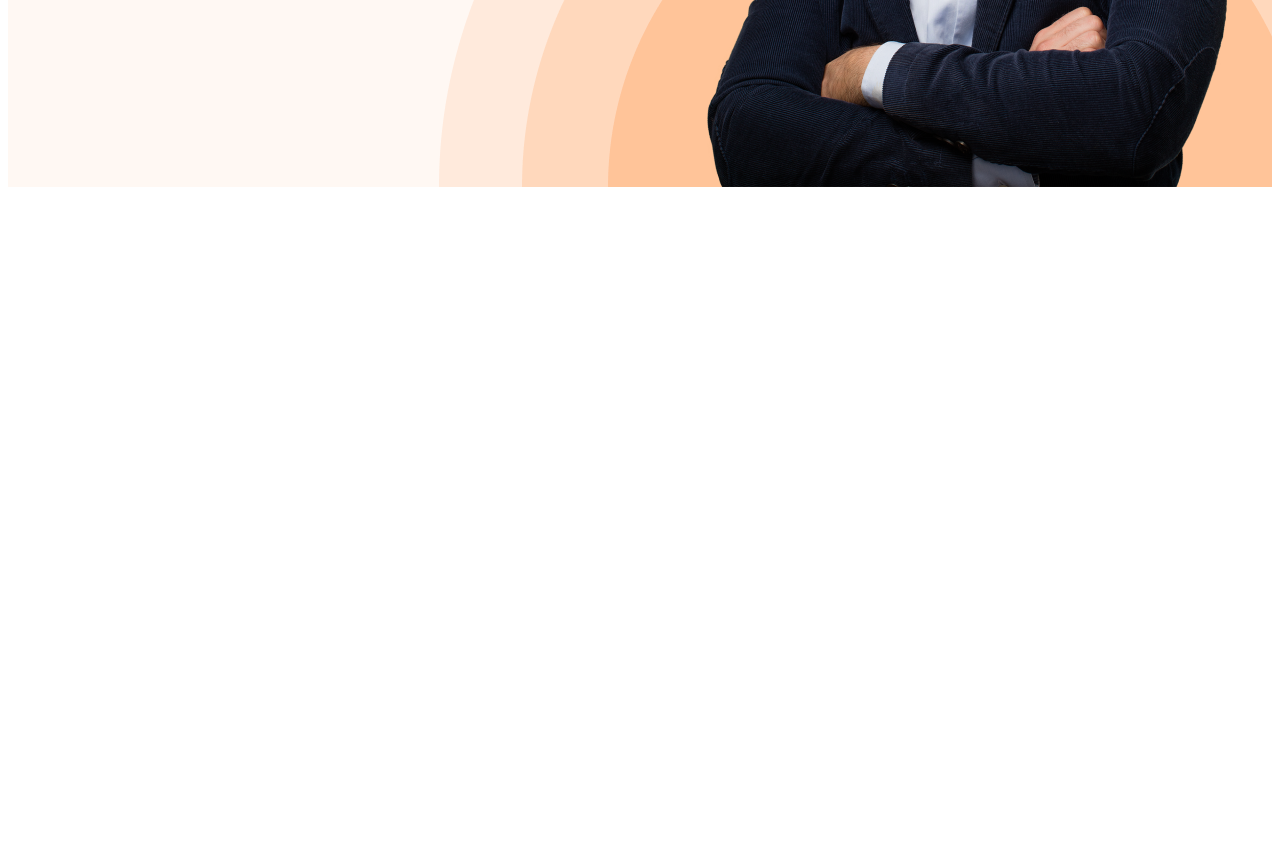
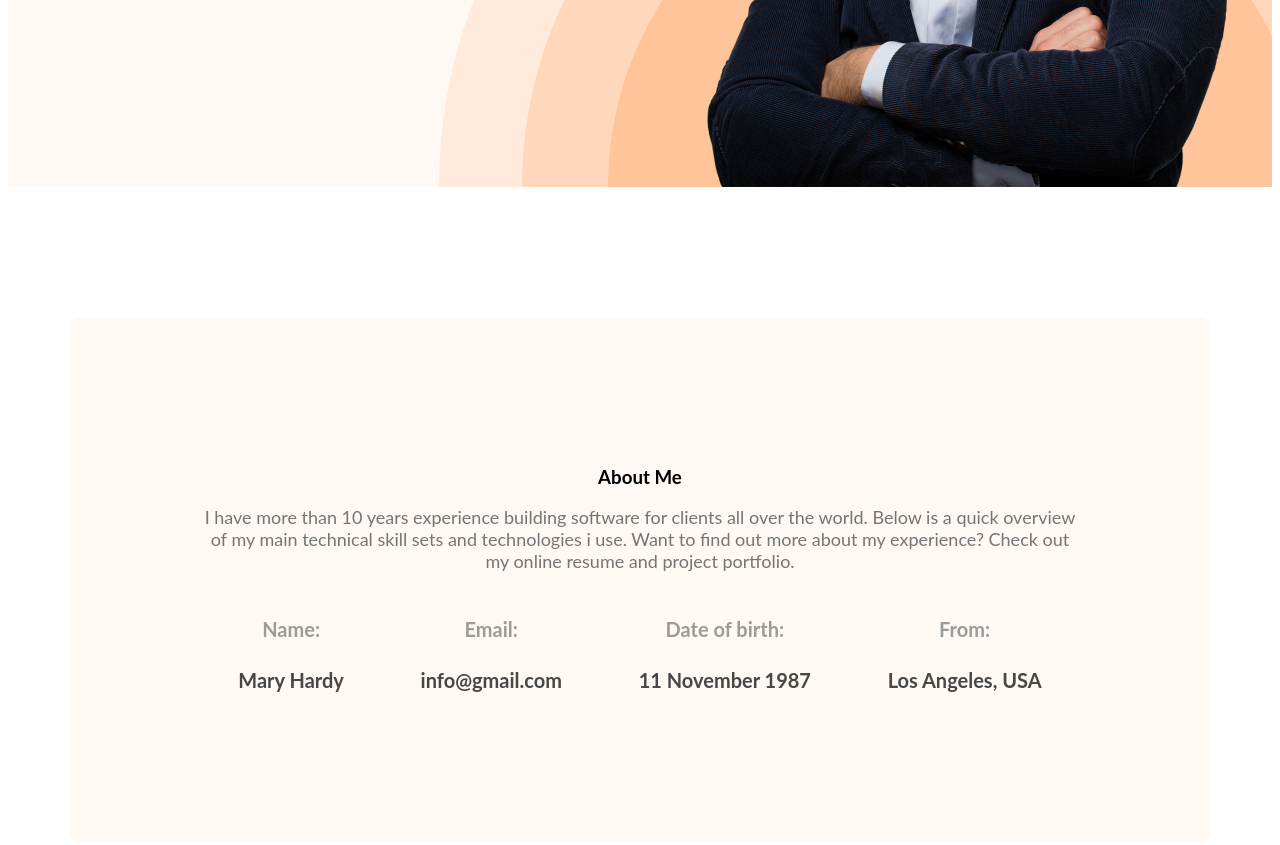
Before and after one commit to Emranhossain123/web-developer-portfolio, a plain HTML site: page index.html in a window 1280 px wide. Shown: the part 712-1557 px from the top of the page. Before the commit the page ends 907 px from the top, so only its background shows below. Drawn offline with Linux system fonts and the light colour scheme.

Commit message:
about added

```diff
--- a/Style/blog.css
+++ b/Style/blog.css
@@ -3,6 +3,14 @@ body {
 
     font-family: 'Open sans', sans-serif;
     font-family: 'Lato', sans-serif;
+
+}
+
+.section-title {
+    color: #181818;
+    text-align: center;
+    font-size: 35px;
+    font-weight: 700;
 
 }
 
@@ -34,6 +42,8 @@ nav {
     margin: 0px 200px;
 
 }
+
+
 
 nav>ul {
     display: flex;
@@ -104,4 +114,49 @@ nav a {
     color: #757575;
     margin-top: 20px;
     max-width: 500px;
+
 }
+
+/*  main section styles */
+main {
+    max-width: 1140px;
+    margin: 0 auto;
+}
+
+/* about section */
+.section-description {
+    color: #757575;
+    text-align: center;
+    font-size: 18px;
+    font-weight: 400;
+}
+
+.about {
+    padding: 130px;
+    border-radius: 10px;
+    margin: 130px 0px;
+    border-radius: 10px;
+    background: #FFF8F3;
+    text-align: center;
+}
+
+.about-info-container {
+    display: flex;
+    justify-content: space-around;
+
+}
+
+.info-title {
+    color: #9c9b9b;
+    font-size: 20px;
+    font-weight: 700;
+}
+
+.info-description {
+    color: #474747;
+
+    font-size: 20px;
+
+    font-weight: 700;
+
+}
--- a/index.html
+++ b/index.html
@@ -39,7 +39,36 @@
 
     </header>
     <main>
+        <section class="about">
+            <h3 class="about-title">About Me</h3>
+            <p class="section-description">I have more than 10 years experience building software for clients all over
+                the world. Below is a quick overview of my main technical skill sets and technologies i use. Want to
+                find out more about my experience? Check out my online resume and project portfolio.</p>
 
+            <div class="about-info-container">
+                <div class="about-info">
+                    <h4 class="info-title">Name: </h4>
+                    <p class="info-description"> Mary Hardy</p>
+                </div>
+                <div class="about-info">
+                    <h4 class="info-title">Email:
+                    </h4>
+                    <p class="info-description">info@gmail.com</p>
+                </div>
+                <div class="about-info">
+                    <h4 class="info-title">Date of birth:
+                    </h4>
+                    <p class="info-description">11 November 1987</p>
+                </div>
+                <div class="about-info">
+                    <h4 class="info-title">From:
+                    </h4>
+                    <p class="info-description"> Los Angeles, USA</p>
+                </div>
+
+            </div>
+
+        </section>
     </main>
     <footer>
 
```
